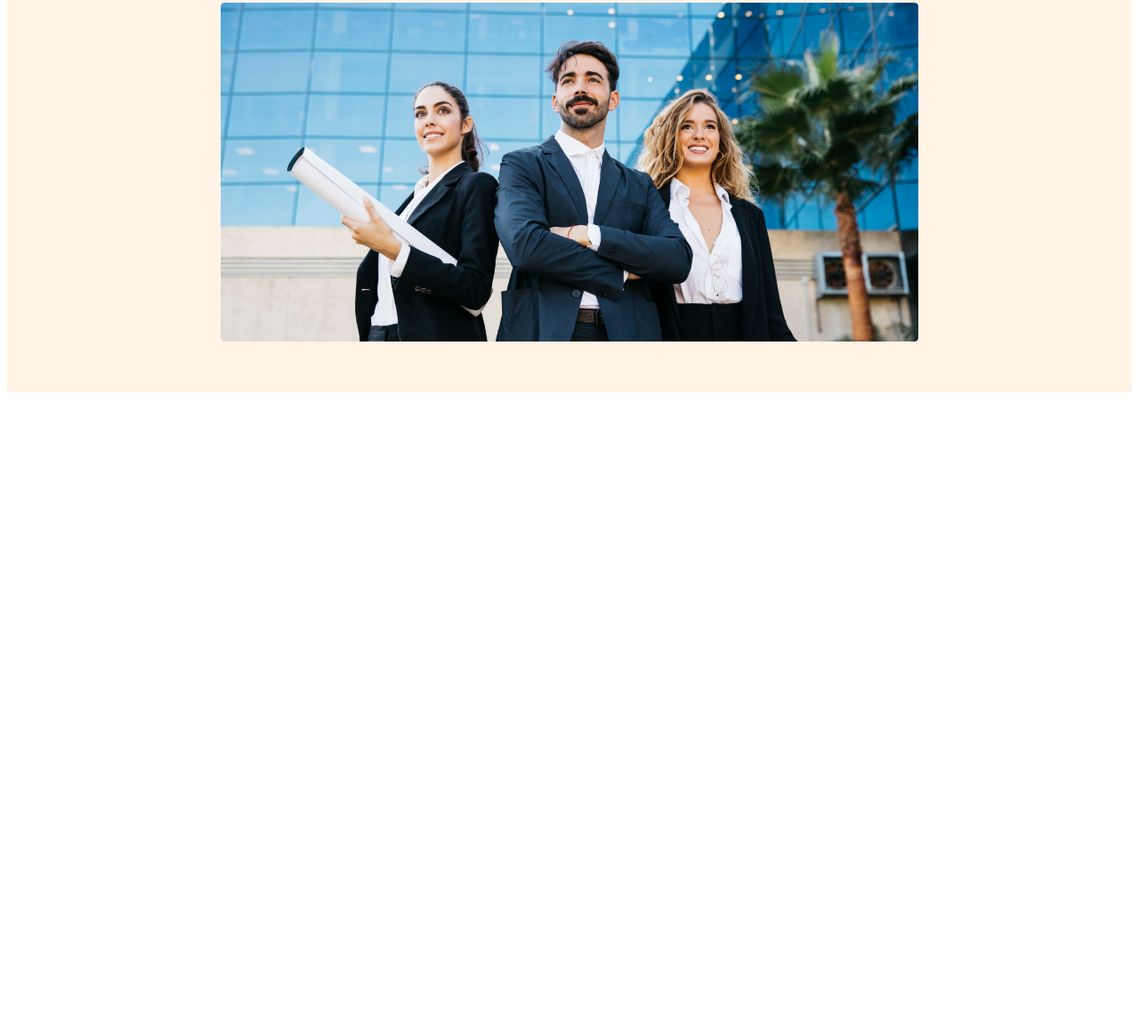
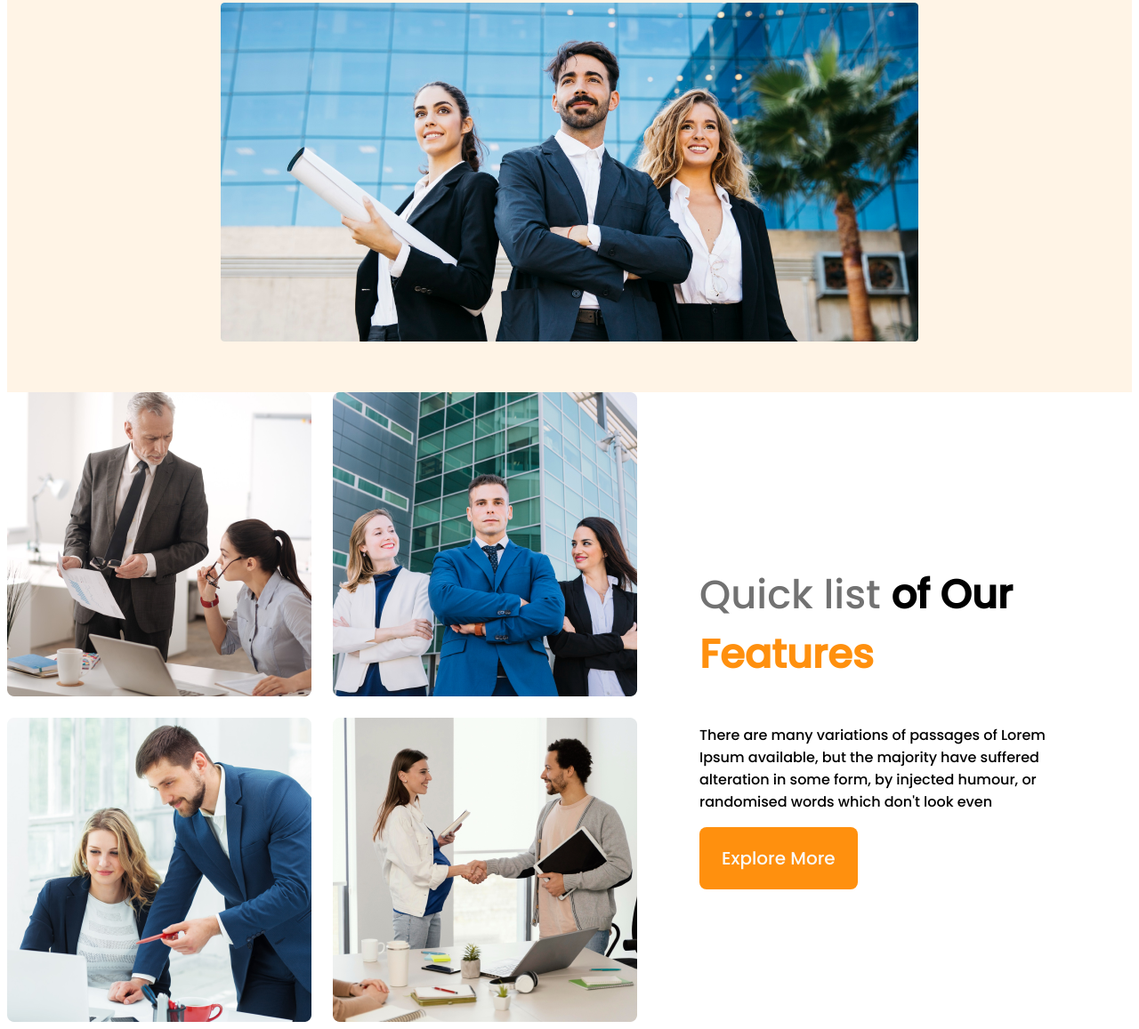
Before and after one commit to shamimkhan11/g3-arcitak, a plain HTML site: page index.html in a window 1280 px wide. Shown: the part 670-1827 px from the top of the page at 89% size. Before the commit the page ends 1119 px from the top, so only its background shows below. Drawn offline with Linux system fonts and the light colour scheme.

Commit message:
all future added

```diff
--- a/index.html
+++ b/index.html
@@ -9,6 +9,7 @@
 </head>
 
 <body>
+    <!-- header starding -->
     <header>
         <nav>
             <h3 class="nav-taitle">G3 Architects</h3>
@@ -31,9 +32,30 @@
             <img src="../g3-arcitak/images/banner.png" alt="">
         </div>
     </header>
+    <!---------------
+     header end
+      ---------- -->
+    <main>
+        <!-- future section  -->
 
-    <main>
+        <section class="tims">
+            <div class="tims-img-continer">
+                <img src="../g3-arcitak/images/team1.png" alt="">
+                <img src="../g3-arcitak/images/team2.png" alt="">
+                <img src="../g3-arcitak/images/team3.png" alt="">
+                <img src="../g3-arcitak/images/team4.png" alt="">
+            </div>
+            <div class="tims-contant">
+                <h3 class="tims-list"><span class="con">Quick list</span> <span>of Our</span>
+                    <br> <span class="oii">Features</span>
+                </h3>
 
+                <p class="time-distab">There are many variations of passages of Lorem Ipsum available,
+                    but the majority have suffered alteration in some form, by injected
+                    humour, or randomised words which don't look even</p>
+                <button class="btn-primary">Explore More</button>
+            </div>
+        </section>
     </main>
 
     <footer>
--- a/styles/articata.css
+++ b/styles/articata.css
@@ -101,3 +101,40 @@ nav li a {
     }
 
 }
+
+/* main seaction  */
+main {
+    max-width: 1440px;
+    margin: 0 auto;
+}
+
+.tims {
+    display: flex;
+    align-items: center;
+}
+
+.tims-img-continer {
+    display: grid;
+    grid-template-columns: repeat(2, 1fr);
+    gap: 24px;
+}
+
+.tims-contant {
+    padding-right: 70px;
+    padding-left: 70px;
+}
+
+.tims-list {
+    font-size: 2.8rem;
+}
+
+.tims-list .con {
+    color: var(--dark-03, #727272);
+    font-weight: 500;
+}
+
+.tims-list .oii {
+    color: #FF900E;
+    font-weight: 700;
+
+}
```
